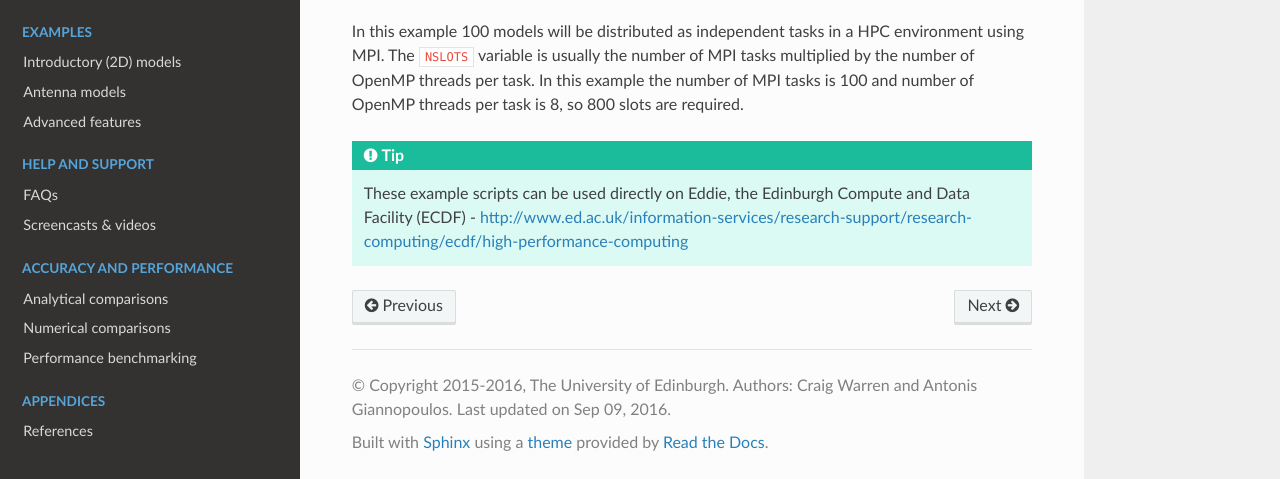
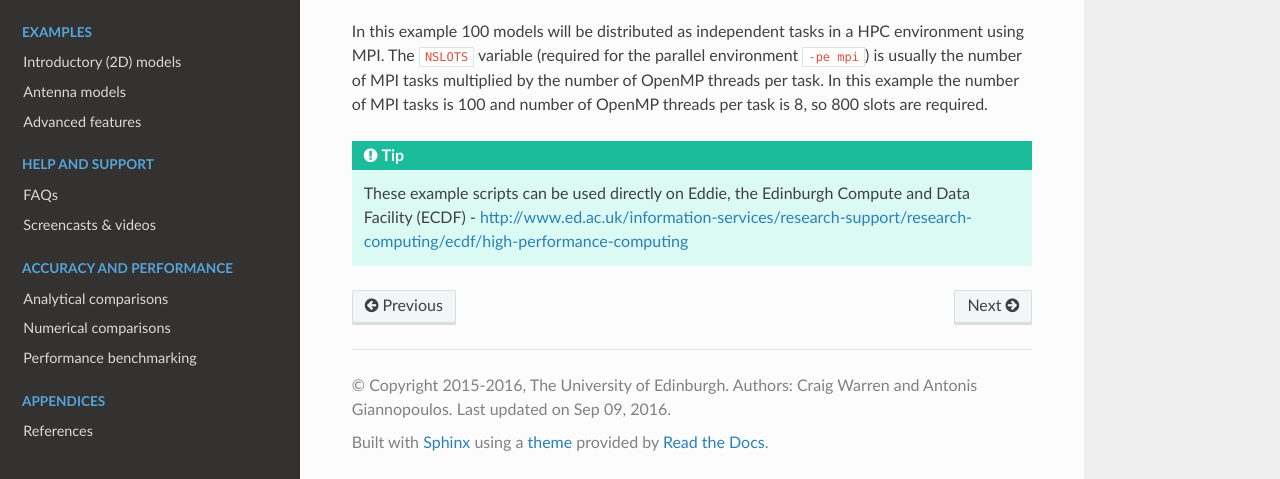
Before and after one commit to gprMax/gprMax, a Sphinx documentation site: the page built from docs/source/openmp_mpi.rst, in a window 1280 px wide and 900 px high, scrolled down 1369 px, cut to the strip 421-900 px from the top of the window. Built offline with Sphinx 7.4.7 and the Read the Docs theme 2.0.0, drawn with Linux system fonts in a browser that asks for light colours.

Commit message:
Updated text on $NSLOTS variable for OpenMP/MPI example.

```diff
--- a/docs/source/openmp_mpi.rst
+++ b/docs/source/openmp_mpi.rst
@@ -48,7 +48,7 @@ Here is an example of a job script for running models, e.g. A-scans to make a B-
     :language: bash
     :linenos:
 
-In this example 100 models will be distributed as independent tasks in a HPC environment using MPI. The ``NSLOTS`` variable is usually the number of MPI tasks multiplied by the number of OpenMP threads per task. In this example the number of MPI tasks is 100 and number of OpenMP threads per task is 8, so 800 slots are required.
+In this example 100 models will be distributed as independent tasks in a HPC environment using MPI. The ``NSLOTS`` variable (required for the parallel environment ``-pe mpi``) is usually the number of MPI tasks multiplied by the number of OpenMP threads per task. In this example the number of MPI tasks is 100 and number of OpenMP threads per task is 8, so 800 slots are required.
 
 .. tip::
     These example scripts can be used directly on Eddie, the Edinburgh Compute and Data Facility (ECDF) - http://www.ed.ac.uk/information-services/research-support/research-computing/ecdf/high-performance-computing
```
